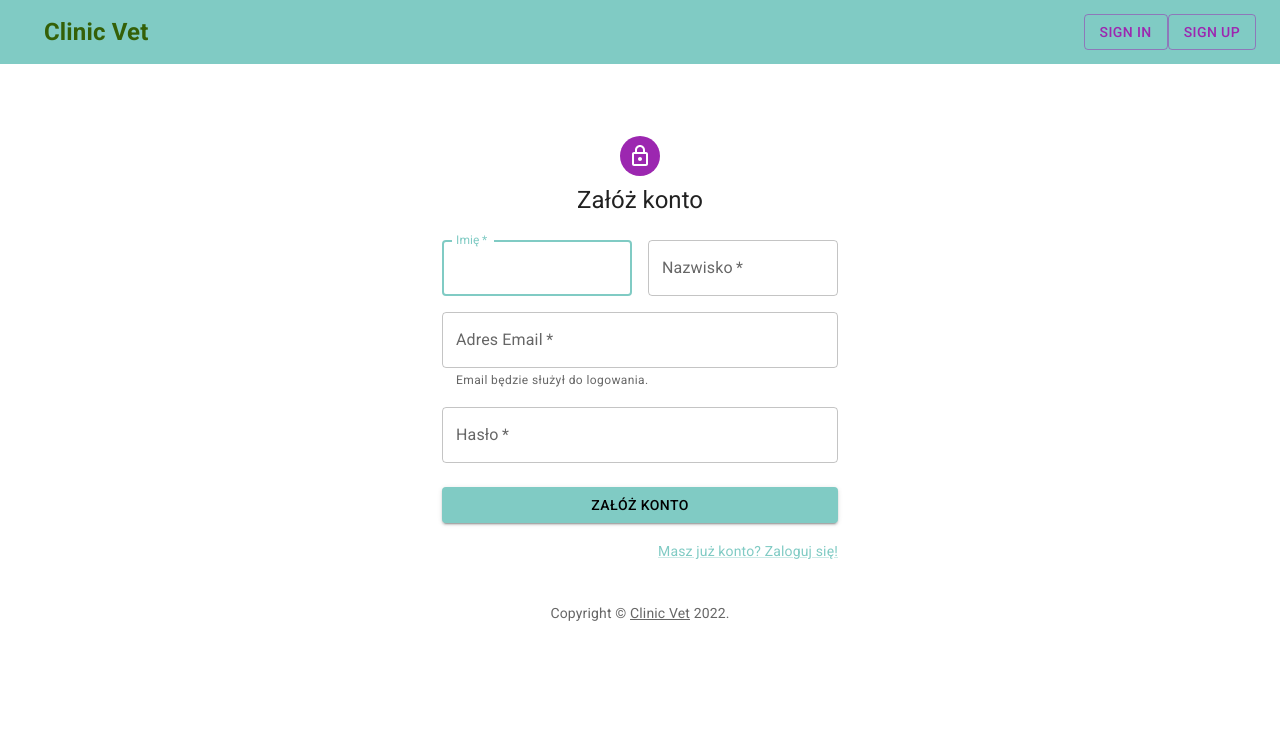
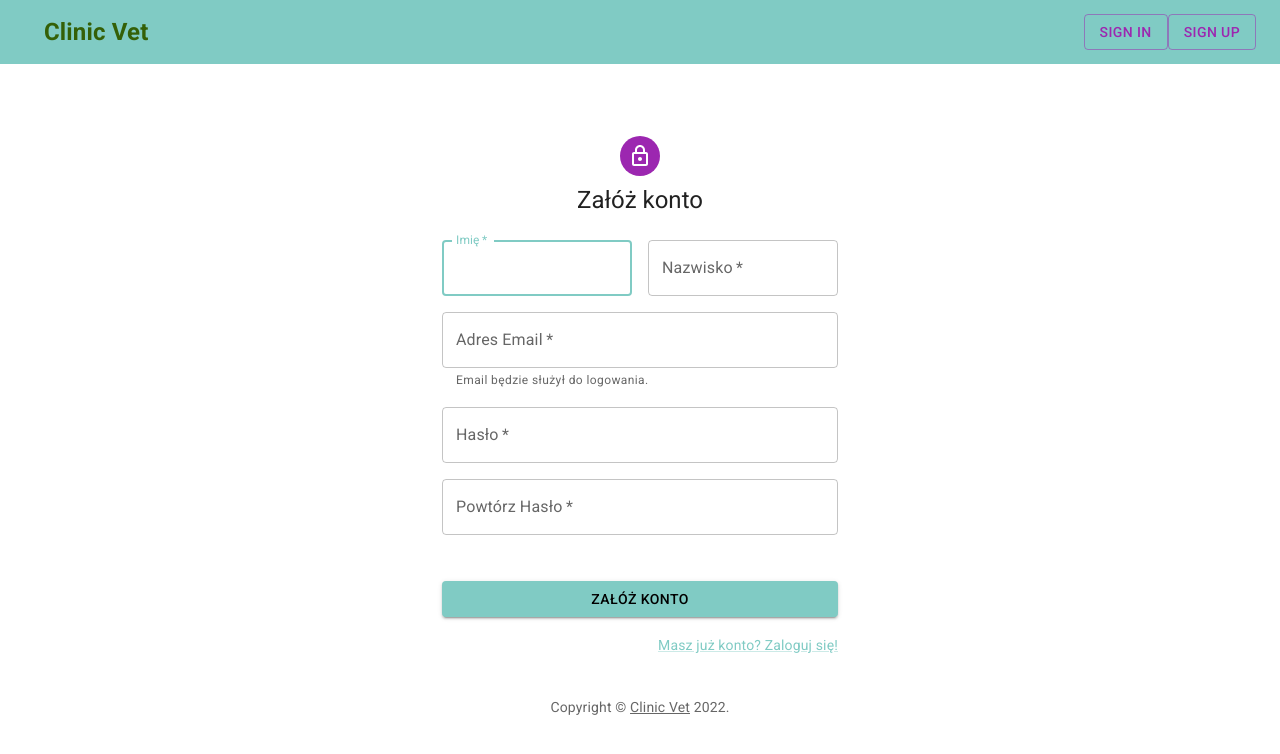
Before and after one commit to wmaterna/cypress-ebizes-task, a React (Create React App) app in the folder frontend/: page /signUp in a window 1280 px wide. Shown: the top 754 px of the page. Built offline with nearby package versions, Linux system fonts and the light colour scheme.

Commit message:
Add repeat password input, fix creating and adding new user, error email already exist

```diff
--- a/frontend/src/components/SignUp/SignUp.tsx
+++ b/frontend/src/components/SignUp/SignUp.tsx
@@ -19,7 +19,8 @@ interface Account {
     firstName: string;
     lastName: string;
     email: string;
-    password: string
+    password: string;
+    repeatPassword: string;
 }
 
 function Copyright(props: any) {
@@ -44,16 +45,17 @@ export default function SignUp() {
         lastName: '',
         email: '',
         password: '',
+        repeatPassword: '',
     }
 
     const [formValues, setFormValues] = useState(createNewAccount);
     const [formErrors, setFormErrors] = useState(createNewAccount);
+    const [submitError, setSubmitError] = useState("");
     const [isSubmit, setIsSubmit] = useState(false);
 
     const handleChange = (event: any) => {
         const {name, value} = event.target;
         setFormValues({...formValues, [name]: value});
-        setFormErrors(validate(formValues));
     }
 
     const handleSubmit = (event: React.FormEvent<HTMLFormElement>) => {
@@ -70,20 +72,30 @@ export default function SignUp() {
             errors.email = "Podaj poprawny adres email"
         }
 
+        if ((values.password !== values.repeatPassword) && (values.repeatPassword !== '')) {
+            errors.password = "Hasła muszą być identyczne"
+        }
+
         return errors;
     }
 
     useEffect(() => {
         if (Object.keys(formErrors).length === 0 && isSubmit) {
             console.log("Valid Form ", formValues);
-            createAccount(formValues).then((res) => {
+
+            createAccount(formValues).then(
+                () => {
                     navigate("/signIn");
-                },
-                () => {
-                    console.log('Server Error')
+                }).catch(
+                (error) => {
+                    if (error.response.data.error === "User already exist") {
+                        setFormErrors({...formErrors, email: 'Ten adres e-mail jest już zajęty, wybierz inny.'})
+                    } else {
+                        setSubmitError("Wystąpił błąd serwera, odśwież i spróbuj jeszcze raz.")
+                    }
+
                     setIsSubmit(false);
                 });
-
         }
     }, [formErrors, isSubmit, formValues, navigate]);
 
@@ -125,6 +137,7 @@ export default function SignUp() {
                                 />
                             </FormControl>
                         </Grid>
+
                         <Grid item xs={12} sm={6}>
                             <FormControl>
                                 <TextField
@@ -139,6 +152,7 @@ export default function SignUp() {
                                 />
                             </FormControl>
                         </Grid>
+
                         <Grid item xs={12}>
                             <FormControl fullWidth>
                                 <TextField
@@ -156,6 +170,7 @@ export default function SignUp() {
                                 <FormHelperText id="my-helper-text">Email będzie służył do logowania.</FormHelperText>
                             </FormControl>
                         </Grid>
+
                         <Grid item xs={12}>
                             <FormControl fullWidth>
                                 <TextField
@@ -170,6 +185,29 @@ export default function SignUp() {
                                     onChange={handleChange}
                                 />
                             </FormControl>
+                        </Grid>
+
+                        <Grid item xs={12}>
+                            <FormControl fullWidth>
+                                <TextField
+                                    required
+                                    fullWidth
+                                    name="repeatPassword"
+                                    label="Powtórz Hasło"
+                                    type="password"
+                                    id="repeatPassword"
+                                    error={!!formErrors.password}
+                                    helperText={formErrors.password}
+                                    value={formValues.repeatPassword}
+                                    onChange={handleChange}
+                                />
+                            </FormControl>
+                        </Grid>
+
+                        <Grid item xs={12}>
+                            <Typography color="red" gutterBottom component="p">
+                                {submitError}
+                            </Typography>
                         </Grid>
                     </Grid>
                     <Button
```
Also changed, not shown: 2 other files (tests, documents, lock files or other folders).
